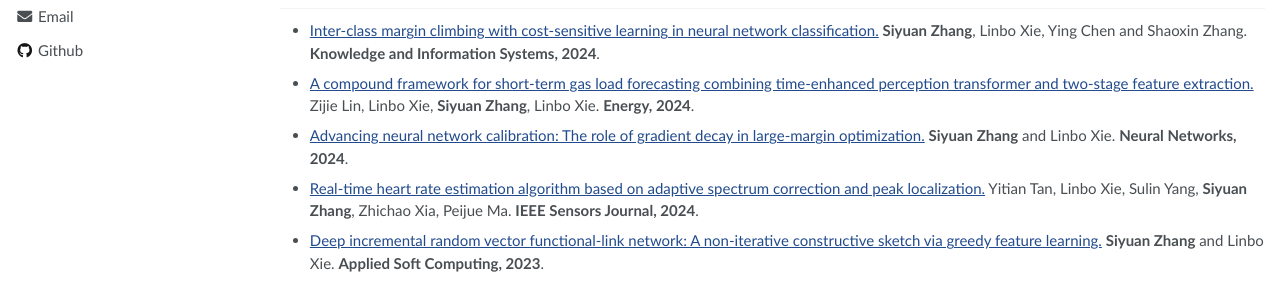
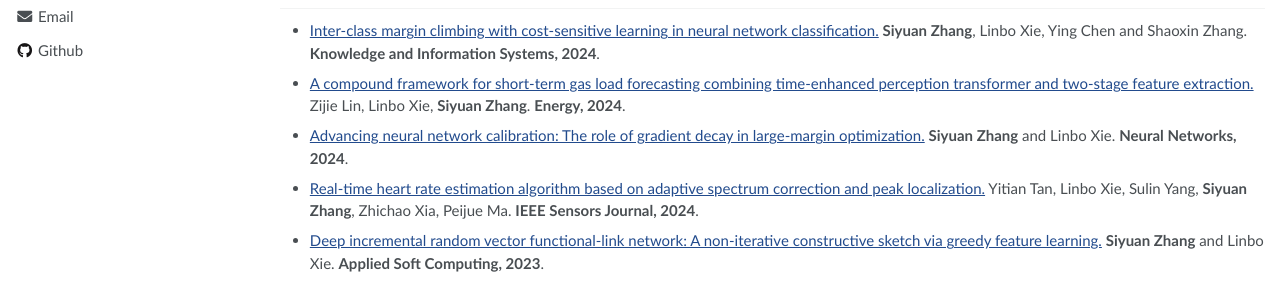
Before and after one commit to UHIF/UHIF.github.io, a Jekyll site: the page built from _pages/about.md, in a window 1280 px wide and 956 px high. Shown: the part 403-688 px from the top of the window. Built offline with Jekyll 4.4.1, drawn with Linux system fonts in a browser that asks for light colours.

Commit message:
Update about.md

```diff
--- a/_pages/about.md
+++ b/_pages/about.md
@@ -30,7 +30,7 @@ I’m a challenger of Teamfight Tactics in S2, S4, S6, S7, and S9. I’m also an
 
 # 📝 Journal Publications
 - [Inter-class margin climbing with cost-sensitive learning in neural network classification.](https://link.springer.com/article/10.1007/s10115-024-02279-0) **Siyuan Zhang**, Linbo Xie, Ying Chen and Shaoxin Zhang. **Knowledge and Information Systems, 2024**.
-- [A compound framework for short-term gas load forecasting combining time-enhanced perception transformer and two-stage feature extraction.](https://www.sciencedirect.com/science/article/abs/pii/S0360544224011381) Zijie Lin, Linbo Xie, **Siyuan Zhang**, Linbo Xie. **Energy, 2024**.
+- [A compound framework for short-term gas load forecasting combining time-enhanced perception transformer and two-stage feature extraction.](https://www.sciencedirect.com/science/article/abs/pii/S0360544224011381) Zijie Lin, Linbo Xie, **Siyuan Zhang**. **Energy, 2024**.
 - [Advancing neural network calibration: The role of gradient decay in large-margin optimization.](https://www.sciencedirect.com/science/article/abs/pii/S0893608024003812) **Siyuan Zhang** and Linbo Xie. **Neural Networks, 2024**.
 - [Real-time heart rate estimation algorithm based on adaptive spectrum correction and peak localization.](https://ieeexplore.ieee.org/document/10654703) Yitian Tan, Linbo Xie, Sulin Yang, **Siyuan Zhang**, Zhichao Xia, Peijue Ma. **IEEE Sensors Journal, 2024**.
 - [Deep incremental random vector functional-link network: A non-iterative constructive sketch via greedy feature learning.](https://www.sciencedirect.com/science/article/abs/pii/S1568494623004283) **Siyuan Zhang** and Linbo Xie. **Applied Soft Computing, 2023**.
```
